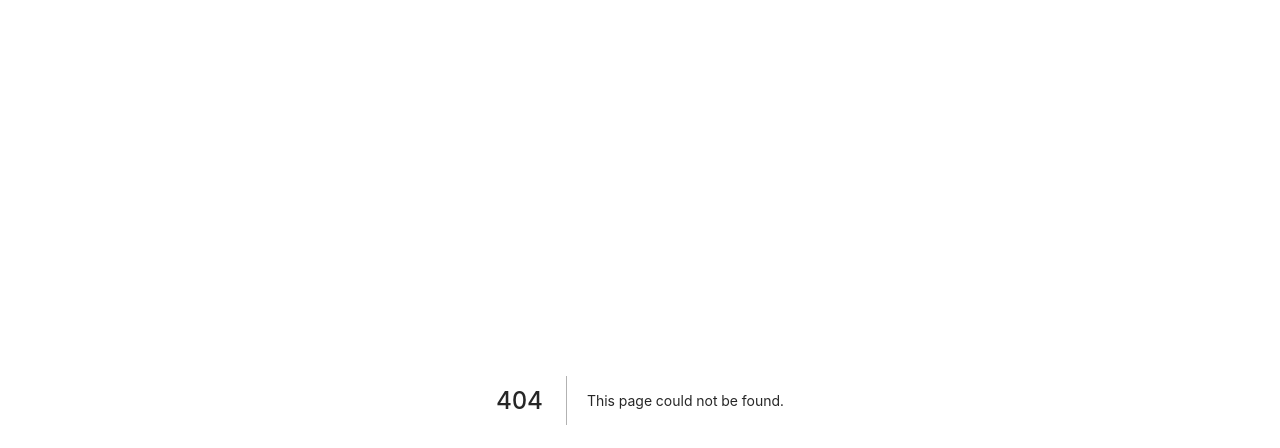
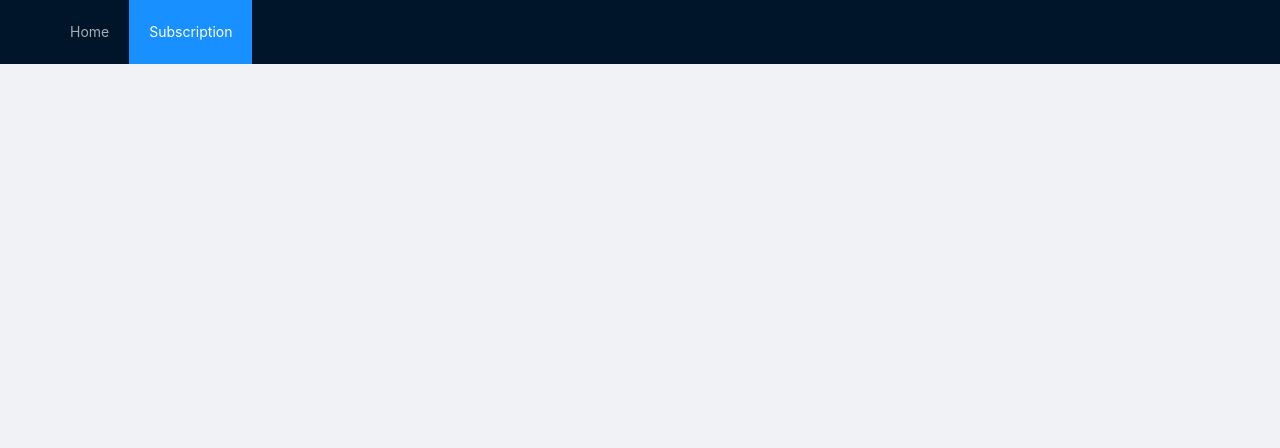
Before and after one commit to mfikria/university-finder, a Next.js app: page /subscription in a window 1280 px wide. Before the commit this address had no page. Shown: the top 448 px of the page. Built offline with nearby package versions, Linux system fonts and the light colour scheme.

Commit message:
feat: navigation top bar

```diff
--- /dev/null
+++ b/components/SiteHeader/index.tsx
@@ -0,0 +1,44 @@
+import styles from './style.module.scss'
+import { Menu, Layout } from 'antd'
+import { useRouter } from 'next/router'
+import { MenuInfo } from 'rc-menu/lib/interface'
+
+type NavigationType = {
+  title: string
+  url: string
+}
+
+const SiteHeader = () => {
+  const router = useRouter()
+  const navigations: NavigationType[] = [
+    {
+      url: '/',
+      title: 'Home',
+    },
+    {
+      url: '/subscription',
+      title: 'Subscription',
+    },
+  ]
+
+  const onClickMenu = (item: MenuInfo) => {
+    router.push(item.key)
+  }
+
+  return (
+    <Layout.Header className={styles.siteHeader}>
+      <Menu
+        theme="dark"
+        mode="horizontal"
+        onClick={onClickMenu}
+        selectedKeys={[router.pathname]}
+      >
+        {navigations.map((nav) => (
+          <Menu.Item key={nav.url}>{nav.title}</Menu.Item>
+        ))}
+      </Menu>
+    </Layout.Header>
+  )
+}
+
+export default SiteHeader
--- /dev/null
+++ b/components/SiteHeader/style.module.scss
@@ -0,0 +1,5 @@
+.siteHeader {
+  position: fixed;
+  z-index: 1;
+  width: 100%;
+}
--- a/pages/index.module.scss
+++ b/pages/index.module.scss
@@ -10,12 +10,6 @@
   min-height: 380px;
 }
 
-.siteHeader {
-  position: fixed;
-  z-index: 1;
-  width: 100%;
-}
-
 .siteFooter {
   text-align: center;
 }
--- /dev/null
+++ b/pages/subscription.tsx
@@ -0,0 +1,17 @@
+import { NextPage } from 'next'
+import SiteHeader from '../components/SiteHeader'
+import { Layout } from 'antd'
+import styles from './index.module.scss'
+
+const Subscription: NextPage = () => {
+  return (
+    <Layout>
+      <SiteHeader />
+      <Layout.Content className={styles.siteLayout}>
+        <div className={styles.siteLayoutBackground}></div>
+      </Layout.Content>
+    </Layout>
+  )
+}
+
+export default Subscription
```
Also changed, not shown: pages/index.tsx (+5 -12 lines).
